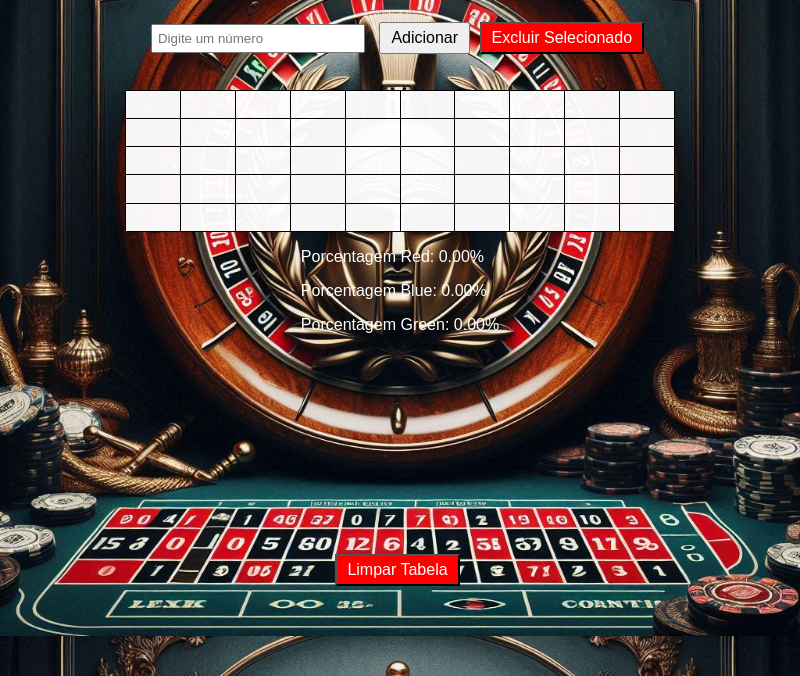
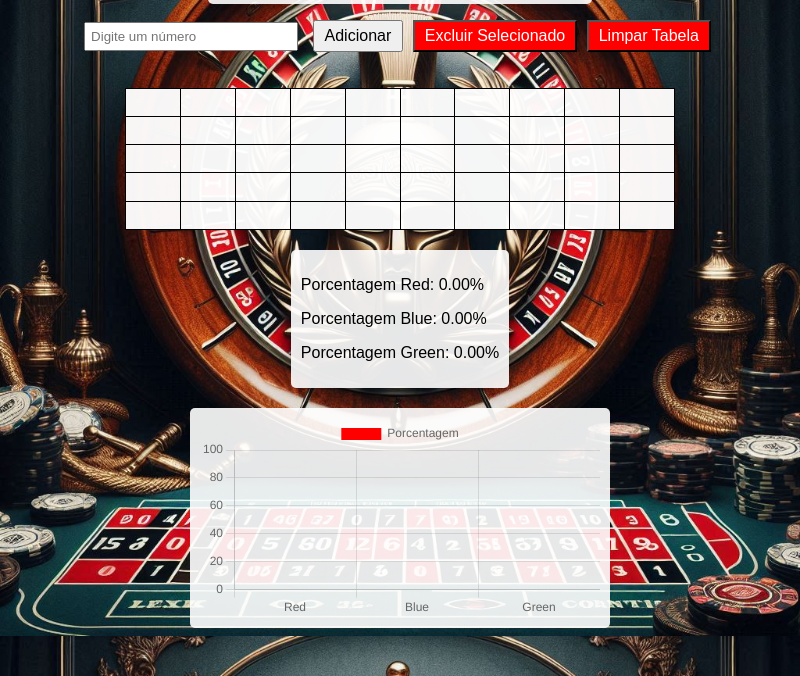
Before and after one commit to lstavares/roletinha, an Electron app: page index.html in a window 800 px wide. Shown: the part 164-840 px from the top of the page. Drawn offline with nearby package versions, Linux system fonts and the light colour scheme.

Commit message:
Melhorias visuais e navegabilidade

```diff
--- a/index.html
+++ b/index.html
@@ -14,7 +14,8 @@
         <p>
             <input type="text" id="number-input" placeholder="Digite um número">
             <button onclick="addNumber()">Adicionar</button>
-            <button onclick="deleteSelectedNumber()">Excluir Selecionado</button>
+            <button class="deletable" onclick="deleteSelectedNumber()">Excluir Selecionado</button>
+            <button class="deletable" onclick="clearTable()">Limpar Tabela</button>
         </p>
     </div>
     <table id="main-table">
@@ -79,7 +80,7 @@
             <td contenteditable="false"></td>
         </tr>
     </table>
-    <div>
+    <div class="percentages-container">
         <p>Porcentagem Red: <span id="percent-red">0%</span></p>
         <p>Porcentagem Blue: <span id="percent-blue">0%</span></p>
         <p>Porcentagem Green: <span id="percent-green">0%</span></p>
@@ -87,9 +88,6 @@
     <div class="chart-container">
         <canvas id="percentageChart" width="400" height="200"></canvas>
     </div>
-    <div>
-        <button onclick="clearTable()">Limpar Tabela</button>
-    </div>
     <script src="script.js"></script>
     <script src="https://cdn.jsdelivr.net/npm/chart.js"></script>
 </body>
--- a/script.js
+++ b/script.js
@@ -1,7 +1,19 @@
+const redGroup = [1, 5, 8, 10, 11, 16, 20, 23, 24, 30, 33, 36];
+const greenGroup = [3, 7, 9, 12, 14, 18, 22, 26, 28, 29, 31, 35];
+const blueGroup = [2, 4, 6, 13, 15, 17, 19, 21, 25, 27, 32, 34];
+const allowedNumbers = [...redGroup, ...greenGroup, ...blueGroup, 0];
+
+let chart;
+
 document.addEventListener('DOMContentLoaded', () => {
     const input = document.getElementById('number-input');
     input.addEventListener('keypress', handleKeyPress);
     input.addEventListener('input', handleInput);
+    input.addEventListener('keydown', function(event) {
+        if (event.key === 'Enter') {
+            addNumber();
+        }
+    });
 
     const cells = document.querySelectorAll('td[contenteditable="true"]');
 
@@ -14,16 +26,8 @@ document.addEventListener('DOMContentLoaded', () => {
     createChart();
 });
 
-const redGroup = [1, 5, 8, 10, 11, 16, 20, 23, 24, 30, 33, 36];
-const greenGroup = [3, 7, 9, 12, 14, 18, 22, 26, 28, 29, 31, 35];
-const blueGroup = [2, 4, 6, 13, 15, 17, 19, 21, 25, 27, 32, 34];
-const allowedNumbers = [...redGroup, ...greenGroup, ...blueGroup, 0];
-
-let chart;
-
 function handleInput(event) {
     let value = event.target.value;
-    const input_number = document.querySelectorAll('#number-input');
 
     // Remove non-numeric characters
     value = value.replace(/[^0-9]/g, '');
@@ -33,15 +37,10 @@ function handleInput(event) {
         value = value.substring(1);
     }
 
-    if (!allowedNumbers.includes(value)) {
-        cell.textContent = '';
-    }
-
     event.target.value = value;
 }
 
 function handleKeyPress(event) {
-    const input_number = document.querySelectorAll('#number-input');
     let value = event.target.value;
 
     if (!/^\d$/.test(event.key)) {
@@ -164,8 +163,10 @@ function createChart() {
 }
 
 function updateChart(redPercentage, bluePercentage, greenPercentage) {
-    chart.data.datasets[0].data = [redPercentage, bluePercentage, greenPercentage];
-    chart.update();
+    if(chart != undefined){
+        chart.data.datasets[0].data = [redPercentage, bluePercentage, greenPercentage];
+        chart.update();
+    }
 }
 
 function clearTable() {
--- a/style.css
+++ b/style.css
@@ -100,7 +100,7 @@ button {
     margin-right: 5px;
 }
 
-button:last-of-type {
+button.deletable {
     background-color: red;
     color: white;
 }
@@ -134,3 +134,15 @@ input[type="text"] {
     padding: 5px;
     margin-right: 10px;
 }
+
+header, .chart-container, .percentages-container {
+    background: rgba(255, 255, 255, 0.9);
+    color: black;
+    padding: 10px;
+    margin-top: 20px;
+    border-radius: 5px;
+    text-align: left;
+    width: fit-content;
+    margin-left: auto;
+    margin-right: auto;
+}
```
